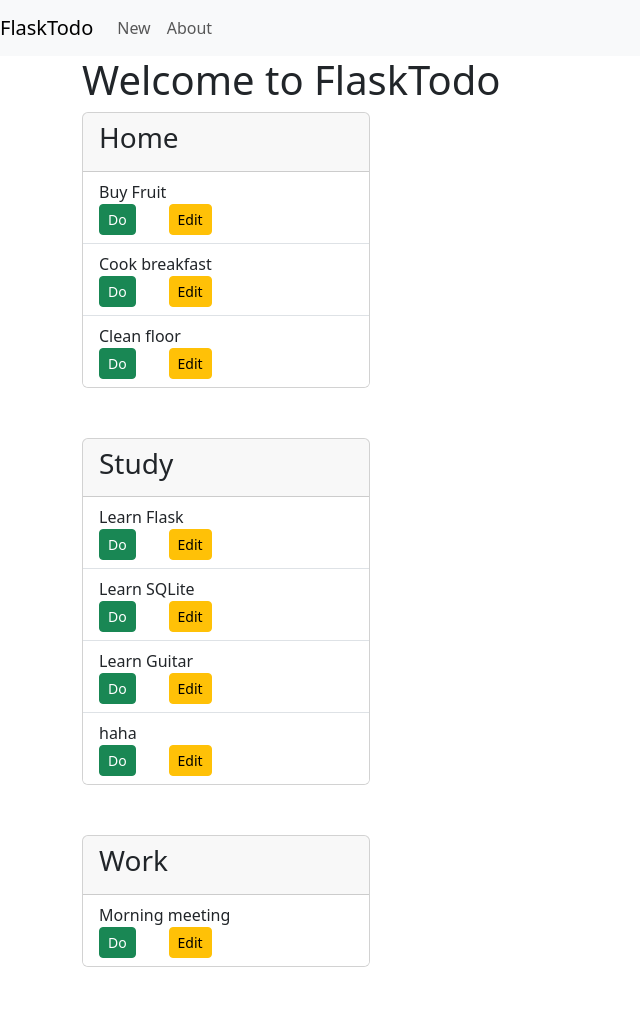
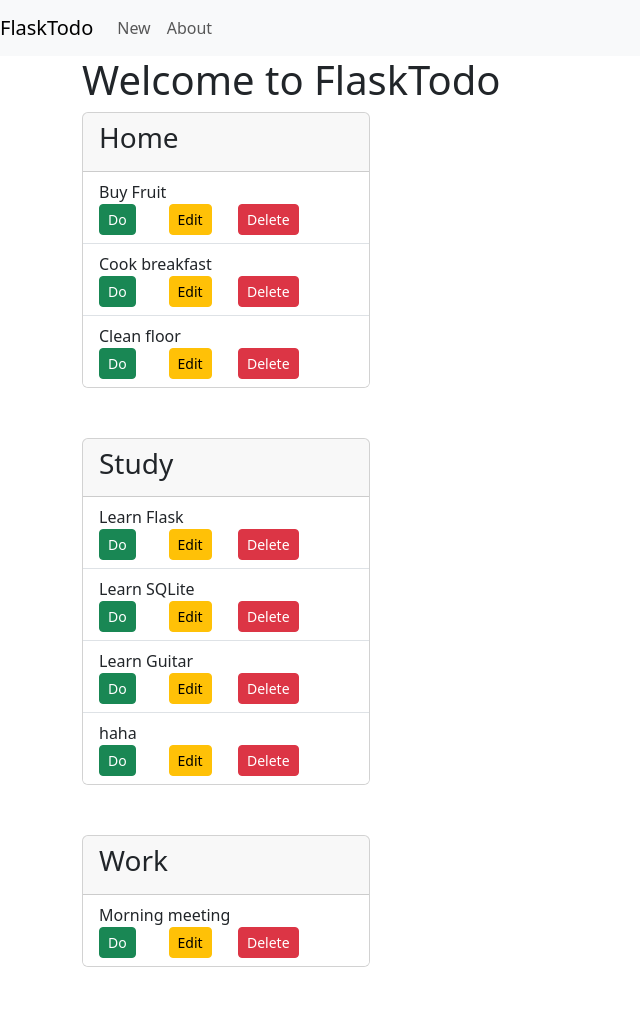
Before and after one commit to Jameschan215/flask_todo, a Flask app: page / in a window 1280 px wide. Shown: the whole page, without its empty margins (0-640 px from the left). Run offline with Flask 2, Linux system fonts and the light colour scheme; data comes from the database, SQL or seed files in the repository; both versions use the stored data as it was after the commit; some libraries are stand-ins or nearby versions.

Commit message:
added delete feature

```diff
--- a/app.py
+++ b/app.py
@@ -128,6 +128,15 @@ def edit(id):
     return render_template('edit.html', form=form)
 
 
+@app.route('/<int:id>/delete', methods=['POST'])
+def delete(id):
+    conn = get_db_connection()
+    conn.execute('DELETE FROM items WHERE id = ?', (id,))
+    conn.commit()
+    conn.close()
+    return redirect(url_for('index'))
+
+
 class TodoForm(FlaskForm):
     title = SelectField('Title', coerce=int, validators=[DataRequired()])
     content = StringField('Content', validators=[DataRequired()])
--- a/templates/index.html
+++ b/templates/index.html
@@ -21,16 +21,25 @@
                         {% endif %}
 
                     <div class="row">
+
                         <div class="col-12 col-md-3">
                             <form action="{{ url_for(URL, id=item['id']) }}" method="post">
                                 <input type="submit" value="{{ BUTTON }}" class="btn btn-success btn-sm">
                             </form>
                         </div>
+
                         <div class="col-md-3 col-12">
                             <a href="{{ url_for('edit', id = item['id']) }}" class="btn btn-warning btn-sm">
                                 Edit
                             </a>
                         </div>
+
+                        <div class="col-md-3 col-12">
+                            <form action="{{ url_for('delete', id=item['id']) }}" method="post">
+                                <input type="submit" value="Delete" class="btn btn-danger btn-sm">
+                            </form>
+                        </div>
+
                     </div>
                     </li>
                 {% endfor %}
```
Also changed, not shown: database.db.
